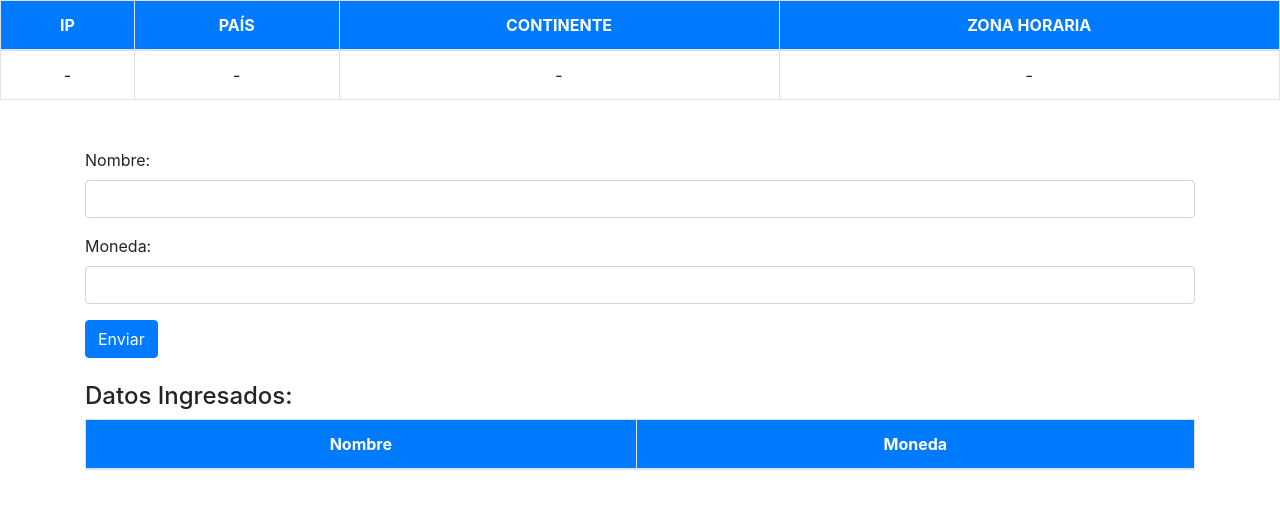
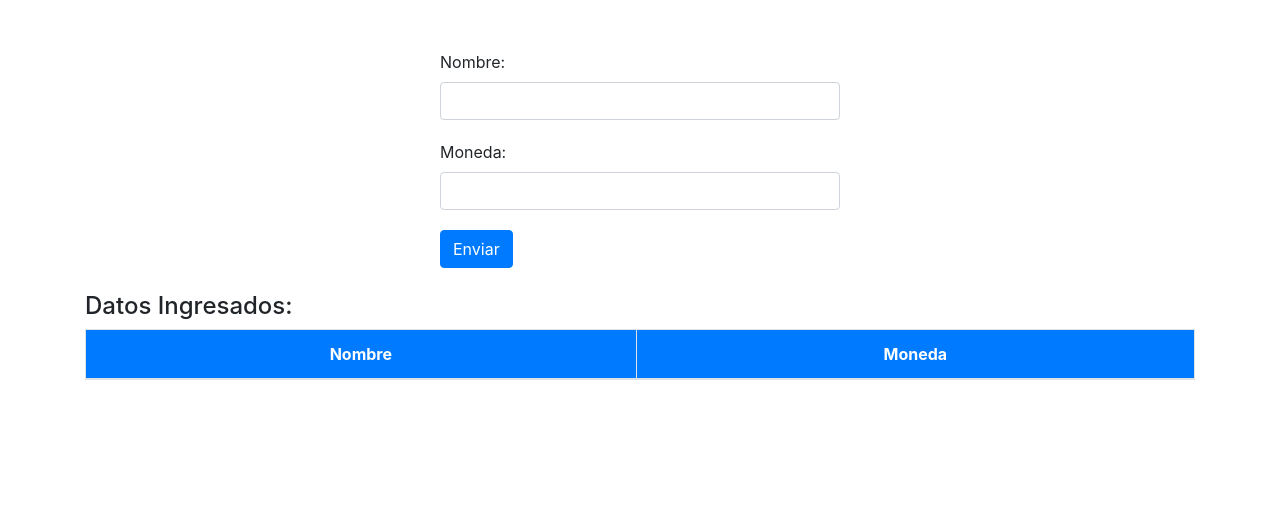
Before and after one commit to JocelynBD/examen_base, a plain HTML site: page index.html in a window 1280 px wide. Drawn offline with nearby package versions, Linux system fonts and the light colour scheme; no server answers.

Commit message:
Add files via upload

```diff
--- a/index.html
+++ b/index.html
@@ -32,33 +32,35 @@
         tbody tr:hover {
             background-color: rgba(0, 123, 255, 0.1);
         }
+
+        /* Estilos para el formulario */
+        .container {
+            margin-top: 50px;
+        }
+
+        form {
+            max-width: 400px;
+            margin: auto;
+        }
+
+        .form-group {
+            margin-bottom: 20px;
+        }
+
+        /* Estilos para la tabla de datos ingresados */
+        #tablaDatos {
+            margin-top: 20px;
+        }
+
+        #tablaDatos th,
+        #tablaDatos td {
+            text-align: center;
+        }
     </style>
 </head>
 
 <body>
-    <!-- Información de la API -->
-    <!-- Tabla Bootstrap -->
-    <table class="table table-bordered">
-        <thead>
-            <tr>
-                <th>IP</th>
-                <th>PAÍS</th>
-                <th>CONTINENTE</th>
-                <th>ZONA HORARIA</th>
-            </tr>
-        </thead>
-        <tbody>
-            <!-- Datos de muestra -->
-            <tr>
-                <td id="ip">-</td>
-                <td id="pais">-</td>
-                <td id="continente">-</td>
-                <td id="zona_horaria">-</td>
-            </tr>
-        </tbody>
-    </table>
-    </div>
-    <div class="container mt-5">
+    <div class="container">
         <!-- Formulario -->
         <form id="miFormulario">
             <div class="form-group">
@@ -95,7 +97,6 @@
     <script src="https://unpkg.com/axios/dist/axios.min.js"></script>
     <script src="https://cdn.jsdelivr.net/npm/axios/dist/axios.min.js"></script>
     <script src="js/main.js"></script>
-
 </body>
 
 </html>
```
